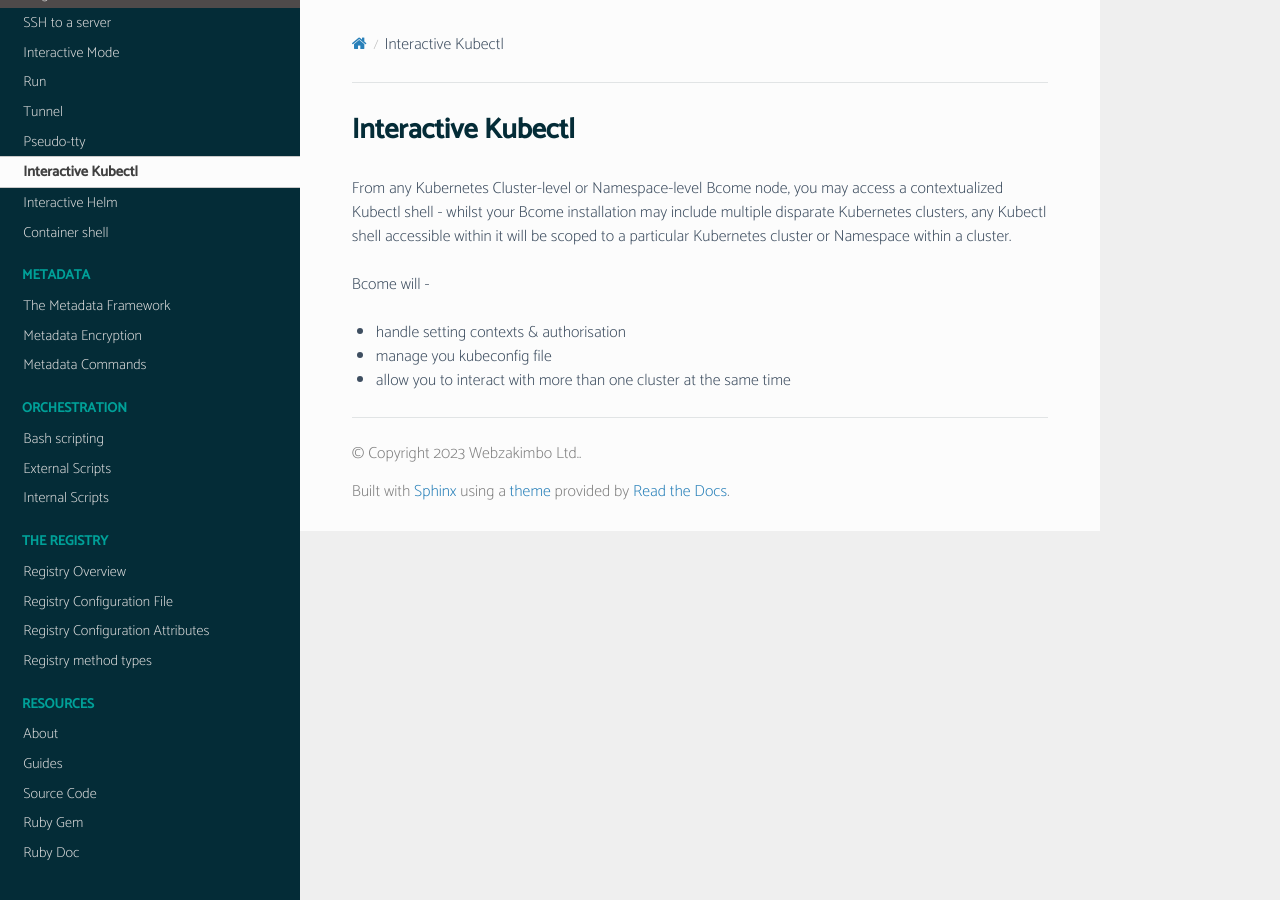
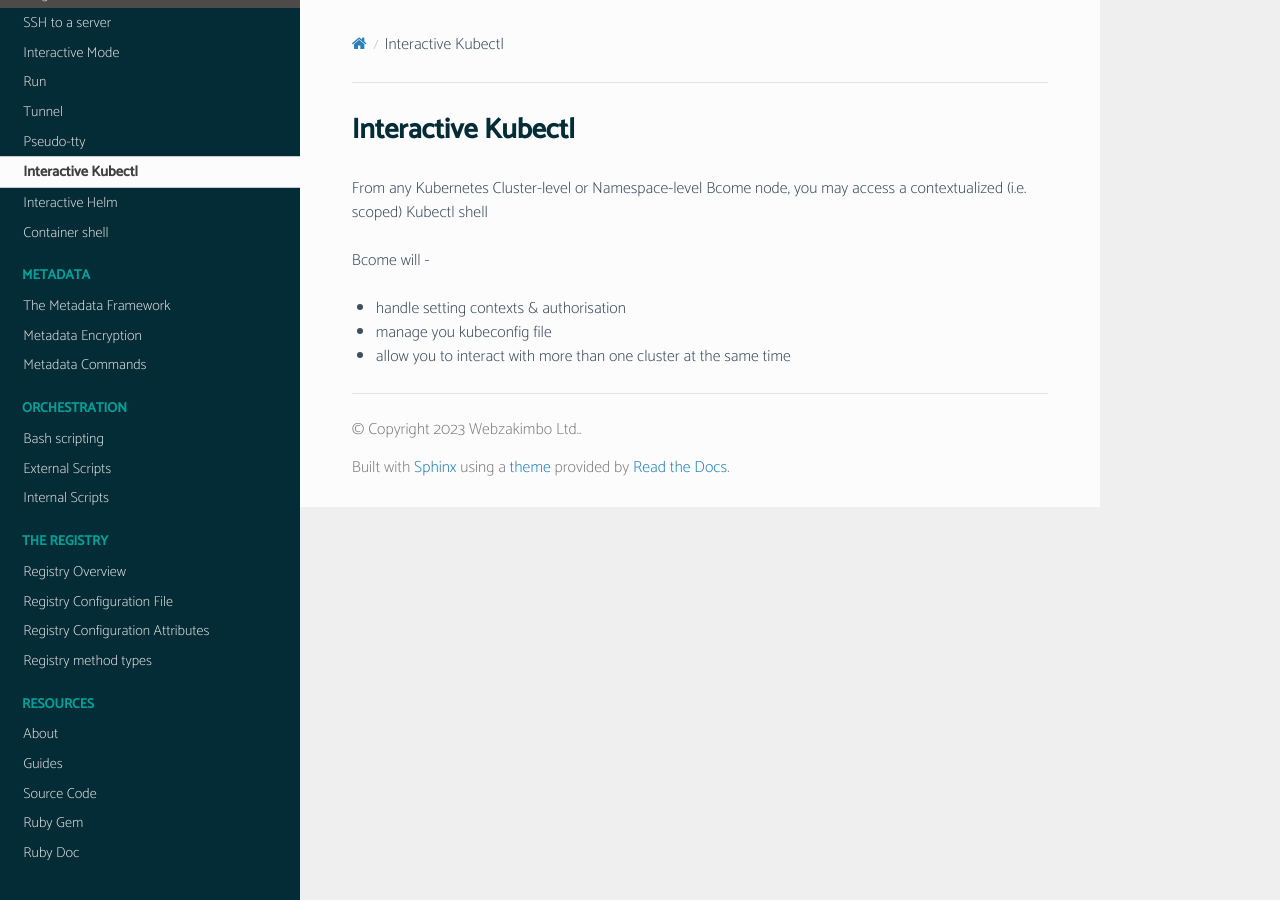
Before and after one commit to webzakimbo/bcome-read-the-docs, a Sphinx documentation site: the page built from docs/source/notable/interactive-kubectl.rst, in a window 1280 px wide. Built offline with Sphinx 7.4.7 and the Read the Docs theme 2.0.0, drawn with Linux system fonts in a browser that asks for light colours; pages that are not in the unit, such as notebooks, are missing from menus.

Commit message:
start of interactive kubectl doc

```diff
--- a/docs/source/notable/interactive-kubectl.rst
+++ b/docs/source/notable/interactive-kubectl.rst
@@ -7,7 +7,7 @@
 Interactive Kubectl
 *******************
 
-From any Kubernetes Cluster-level or Namespace-level Bcome node, you may access a contextualized Kubectl shell - whilst your Bcome installation may include multiple disparate Kubernetes clusters, any Kubectl shell accessible within it will be scoped to a particular Kubernetes cluster or Namespace within a cluster.
+From any Kubernetes Cluster-level or Namespace-level Bcome node, you may access a contextualized (i.e. scoped) Kubectl shell
 
 Bcome will -
 
```
